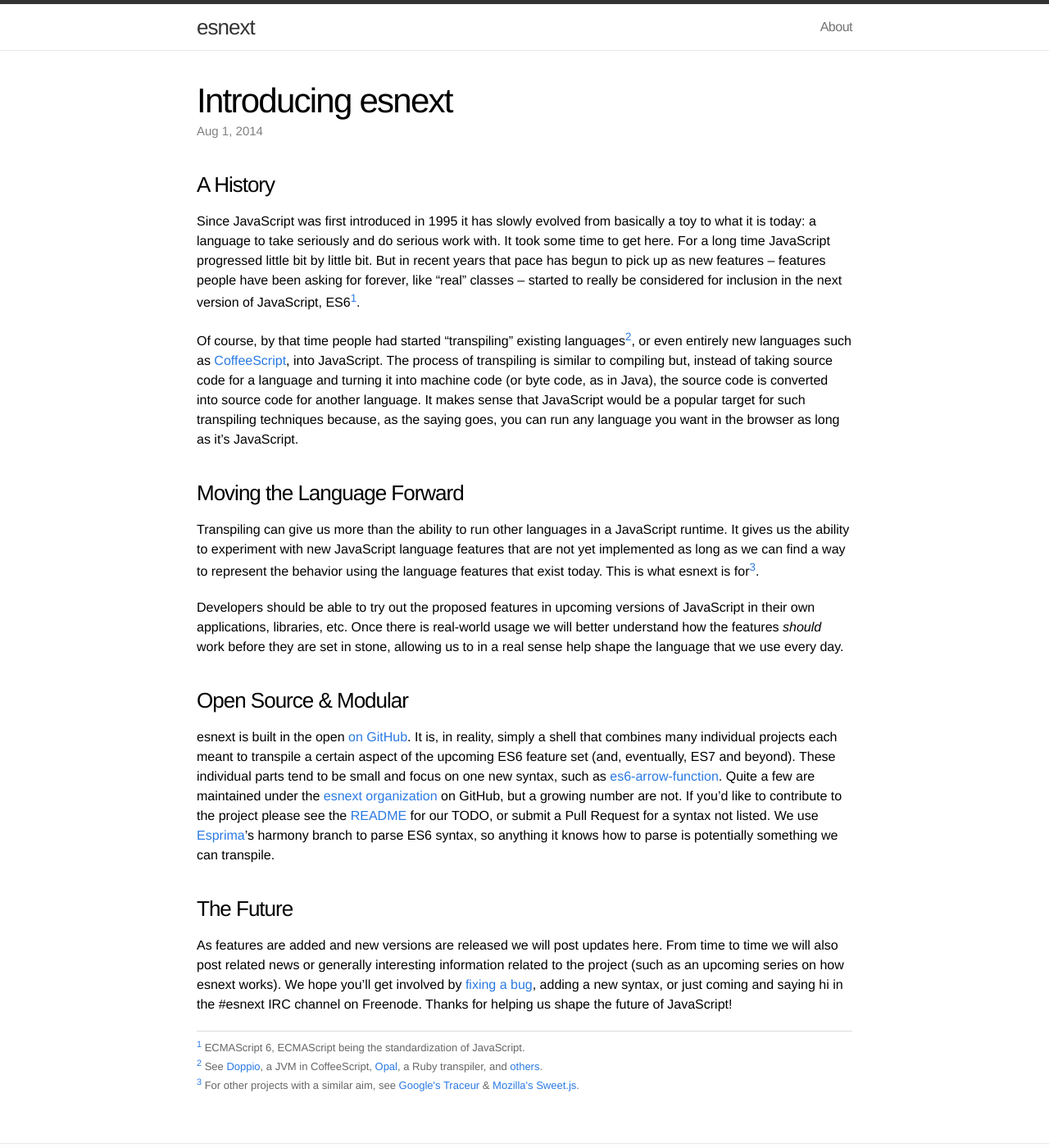
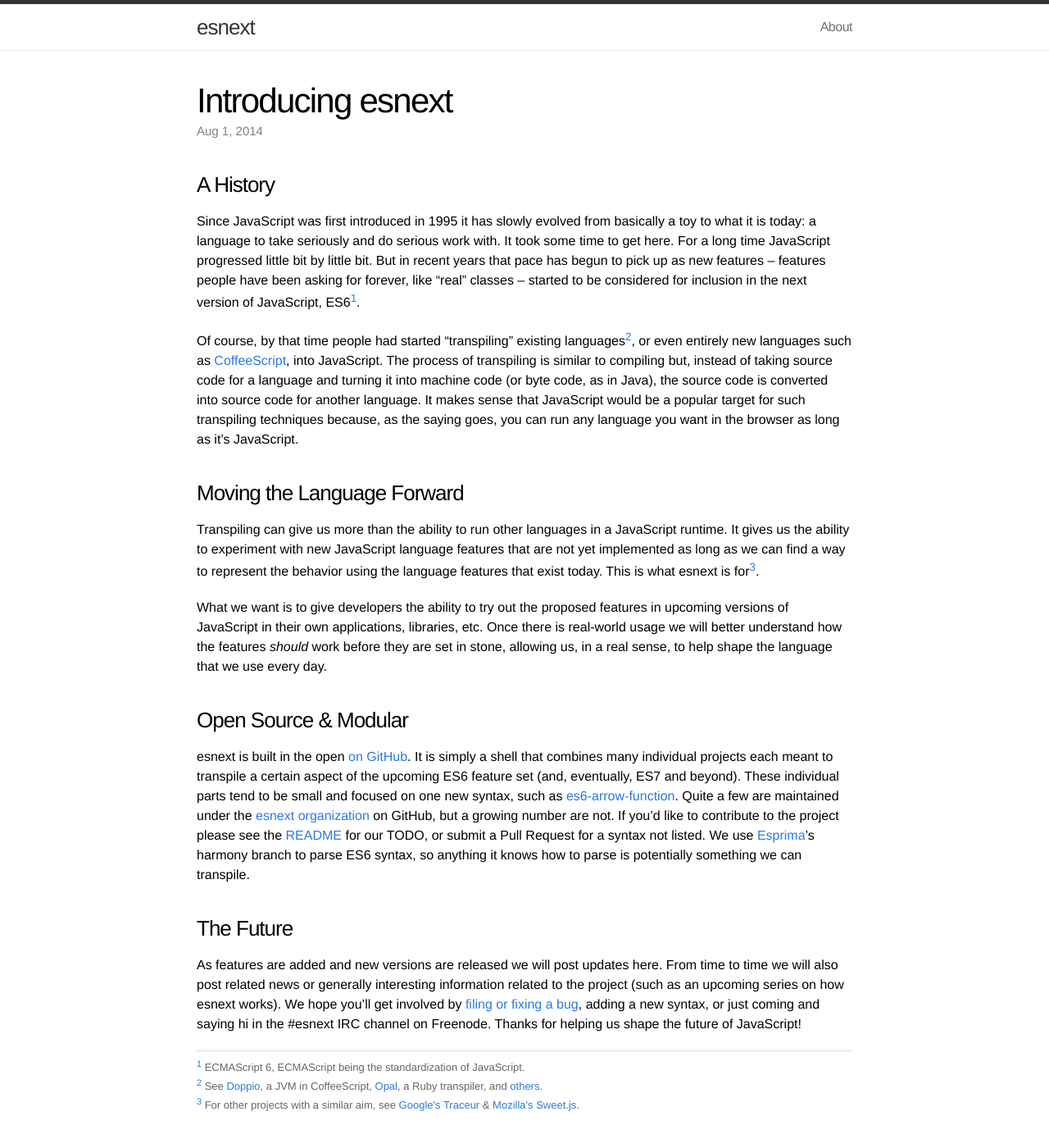
Before and after one commit to esnext/esnext.github.io, a Jekyll site: the page built from _posts/2014-08-01-introducing-esnext.markdown, in a window 1280 px wide and 1400 px high. Shown: the whole window at 82% size. Built offline with Jekyll 4.4.1, drawn with Linux system fonts in a browser that asks for light colours.

Commit message:
Editorial changes, mostly removing spurious phrases and adding commas.

```diff
--- a/_posts/2014-08-01-introducing-esnext.markdown
+++ b/_posts/2014-08-01-introducing-esnext.markdown
@@ -6,7 +6,7 @@
 
 ### A History
 
-Since JavaScript was first introduced in 1995 it has slowly evolved from basically a toy to what it is today: a language to take seriously and do serious work with. It took some time to get here. For a long time JavaScript progressed little bit by little bit. But in recent years that pace has begun to pick up as new features -- features people have been asking for forever, like "real" classes -- started to really be considered for inclusion in the next version of JavaScript, ES6<sup><a href="#footnote-1">1</a></sup>.
+Since JavaScript was first introduced in 1995 it has slowly evolved from basically a toy to what it is today: a language to take seriously and do serious work with. It took some time to get here. For a long time JavaScript progressed little bit by little bit. But in recent years that pace has begun to pick up as new features -- features people have been asking for forever, like "real" classes -- started to be considered for inclusion in the next version of JavaScript, ES6<sup><a href="#footnote-1">1</a></sup>.
 
 Of course, by that time people had started "transpiling" existing languages<sup><a href="#footnote-2">2</a></sup>, or even entirely new languages such as [CoffeeScript][coffeescript], into JavaScript. The process of transpiling is similar to compiling but, instead of taking source code for a language and turning it into machine code (or byte code, as in Java), the source code is converted into source code for another language. It makes sense that JavaScript would be a popular target for such transpiling techniques because, as the saying goes, you can run any language you want in the browser as long as it's JavaScript.
 
@@ -14,15 +14,15 @@
 
 Transpiling can give us more than the ability to run other languages in a JavaScript runtime. It gives us the ability to experiment with new JavaScript language features that are not yet implemented as long as we can find a way to represent the behavior using the language features that exist today. This is what esnext is for<sup><a href="#footnote-3">3</a></sup>.
 
-Developers should be able to try out the proposed features in upcoming versions of JavaScript in their own applications, libraries, etc. Once there is real-world usage we will better understand how the features *should* work before they are set in stone, allowing us to in a real sense help shape the language that we use every day.
+What we want is to give developers the ability to try out the proposed features in upcoming versions of JavaScript in their own applications, libraries, etc. Once there is real-world usage we will better understand how the features *should* work before they are set in stone, allowing us, in a real sense, to help shape the language that we use every day.
 
 ### Open Source & Modular
 
-esnext is built in the open [on GitHub][esnext]. It is, in reality, simply a shell that combines many individual projects each meant to transpile a certain aspect of the upcoming ES6 feature set (and, eventually, ES7 and beyond). These individual parts tend to be small and focus on one new syntax, such as [es6-arrow-function][es6-arrow-function]. Quite a few are maintained under the [esnext organization][esnext-org] on GitHub, but a growing number are not. If you'd like to contribute to the project please see the [README][esnext] for our TODO, or submit a Pull Request for a syntax not listed. We use [Esprima][esprima]'s harmony branch to parse ES6 syntax, so anything it knows how to parse is potentially something we can transpile.
+esnext is built in the open [on GitHub][esnext]. It is simply a shell that combines many individual projects each meant to transpile a certain aspect of the upcoming ES6 feature set (and, eventually, ES7 and beyond). These individual parts tend to be small and focused on one new syntax, such as [es6-arrow-function][es6-arrow-function]. Quite a few are maintained under the [esnext organization][esnext-org] on GitHub, but a growing number are not. If you'd like to contribute to the project please see the [README][esnext] for our TODO, or submit a Pull Request for a syntax not listed. We use [Esprima][esprima]'s harmony branch to parse ES6 syntax, so anything it knows how to parse is potentially something we can transpile.
 
 ### The Future
 
-As features are added and new versions are released we will post updates here. From time to time we will also post related news or generally interesting information related to the project (such as an upcoming series on how esnext works). We hope you'll get involved by [fixing a bug][esnext-issues], adding a new syntax, or just coming and saying hi in the #esnext IRC channel on Freenode. Thanks for helping us shape the future of JavaScript!
+As features are added and new versions are released we will post updates here. From time to time we will also post related news or generally interesting information related to the project (such as an upcoming series on how esnext works). We hope you'll get involved by [filing or fixing a bug][esnext-issues], adding a new syntax, or just coming and saying hi in the #esnext IRC channel on Freenode. Thanks for helping us shape the future of JavaScript!
 
 <p class="footnotes">
   <sup><a name="footnote-1">1</a></sup>
```
